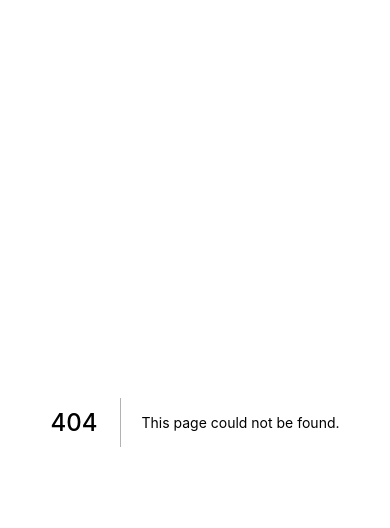
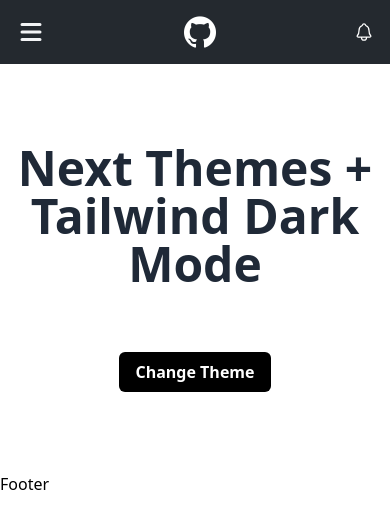
Before and after one commit to UmbrellaCrow612/GitHub_2.0, a Next.js app: page /darkMode in a window 390 px wide. Before the commit this address had no page. Shown: the top 528 px of the page. Built offline with nearby package versions, Linux system fonts and the light colour scheme.

Commit message:
feat: mobile header done

```diff
--- a/package.json
+++ b/package.json
@@ -23,7 +23,8 @@
     "next": "12.2.4",
     "next-themes": "^0.2.0",
     "react": "18.2.0",
-    "react-dom": "18.2.0"
+    "react-dom": "18.2.0",
+    "react-icons": "^4.4.0"
   },
   "devDependencies": {
     "@commitlint/cli": "17.0.3",
--- /dev/null
+++ b/src/components/Footer/index.tsx
@@ -0,0 +1,9 @@
+
+
+interface FooterProps {
+
+}
+
+export const Footer: React.FC<FooterProps> = () => {
+        return <footer>Footer</footer>
+}
--- /dev/null
+++ b/src/components/Header/Logo.tsx
@@ -0,0 +1,41 @@
+/* eslint-disable @next/next/no-img-element */
+import { useTheme } from 'next-themes'
+import { useEffect, useState } from 'react'
+
+import { FaSpinner } from 'react-icons/fa'
+
+interface LogoProps {}
+
+export const Logo: React.FC<LogoProps> = () => {
+  const { resolvedTheme } = useTheme()
+  const [loading, setLoading] = useState(true)
+
+  useEffect(() => {
+    setLoading(false)
+  }, [])
+  let src
+
+  switch (resolvedTheme) {
+    case 'light':
+      src = '/images/logo.png'
+      break
+    case 'dark':
+      src = '/dark.png'
+      break
+    default:
+      src = '/images/logo.png'
+      break
+  }
+
+  return (
+    <>
+      {loading ? (
+        <>
+          <FaSpinner className="text-white animate-spin text-3xl" />
+        </>
+      ) : (
+        <img src={src} alt="GitHub" loading="lazy" className="h-8 w-8" />
+      )}
+    </>
+  )
+}
--- /dev/null
+++ b/src/components/Header/MenuHandler.tsx
@@ -0,0 +1,11 @@
+import { HiMenu } from 'react-icons/hi'
+
+interface MenuHandlerProps {}
+
+export const MenuHandler: React.FC<MenuHandlerProps> = () => {
+  return (
+    <button role="button">
+      <HiMenu className="text-gray-100 text-3xl" />
+    </button>
+  )
+}
--- /dev/null
+++ b/src/components/Header/Notifications.tsx
@@ -0,0 +1,11 @@
+import { IoNotificationsOutline } from 'react-icons/io5'
+
+interface NotificationsProps {}
+
+export const Notifications: React.FC<NotificationsProps> = () => {
+  return (
+    <button role="button">
+      <IoNotificationsOutline className="text-white text-xl" />
+    </button>
+  )
+}
--- /dev/null
+++ b/src/components/Header/index.tsx
@@ -0,0 +1,17 @@
+import { Logo } from './Logo'
+import { MenuHandler } from './MenuHandler'
+import { Notifications } from './Notifications'
+
+interface HeaderProps {}
+
+export const Header: React.FC<HeaderProps> = () => {
+  return (
+    <header className="w-full bg-[#24292F] h-16">
+      <nav className="w-full h-full max-w-screen-2xl mx-auto px-4 flex items-center justify-between">
+        <MenuHandler />
+        <Logo />
+        <Notifications />
+      </nav>
+    </header>
+  )
+}
--- /dev/null
+++ b/src/layouts/GlobalLayout.tsx
@@ -0,0 +1,16 @@
+import { Footer } from '../components/Footer'
+import { Header } from '../components/Header'
+
+interface GlobalLayoutProps {
+  children: React.ReactNode
+}
+
+export const GlobalLayout: React.FC<GlobalLayoutProps> = ({ children }) => {
+  return (
+    <>
+      <Header />
+      <main>{children}</main>
+      <Footer />
+    </>
+  )
+}
--- a/src/pages/_app.tsx
+++ b/src/pages/_app.tsx
@@ -2,11 +2,14 @@ import '../styles/globals.css'
 import type { AppProps } from 'next/app'
 
 import { ThemeProvider } from 'next-themes'
+import { GlobalLayout } from '../layouts/GlobalLayout'
 
 function MyApp({ Component, pageProps }: AppProps) {
   return (
-    <ThemeProvider defaultTheme="system" attribute="class" enableSystem>
-      <Component {...pageProps} />
+    <ThemeProvider defaultTheme="system" attribute="class">
+      <GlobalLayout>
+        <Component {...pageProps} />
+      </GlobalLayout>
     </ThemeProvider>
   )
 }
--- /dev/null
+++ b/src/pages/_document.tsx
@@ -0,0 +1,13 @@
+import { Html, Head, Main, NextScript } from 'next/document'
+
+export default function Document() {
+  return (
+    <Html>
+      <Head />
+      <body className="bg-[#ffffff] dark:bg-[#0D1116]">
+        <Main />
+        <NextScript />
+      </body>
+    </Html>
+  )
+}
--- /dev/null
+++ b/src/pages/darkMode.tsx
@@ -0,0 +1,25 @@
+import type { NextPage } from 'next'
+
+import { useTheme } from 'next-themes'
+const DarkMode: NextPage = () => {
+  const { theme, setTheme } = useTheme()
+  return (
+    <div className="bg-white dark:bg-black">
+      <div className="py-20 flex flex-col items-center justify-center">
+        <h1 className="text-5xl text-center text-gray-800 dark:text-gray-100 font-bold">
+          Next Themes + Tailwind Dark Mode
+        </h1>
+
+        <button
+          className="mt-16 px-4 py-2 text-white dark:text-black bg-black dark:bg-white font-semibold rounded-md"
+          onClick={() => {
+            setTheme(theme === 'light' ? 'dark' : 'light')
+          }}
+        >
+          Change Theme
+        </button>
+      </div>
+    </div>
+  )
+}
+export default DarkMode
--- a/src/pages/index.tsx
+++ b/src/pages/index.tsx
@@ -11,7 +11,7 @@ const Home: NextPage = () => {
         <link rel="icon" href="/favicon.ico" />
       </Head>
 
-
+      3
     </div>
   )
 }
--- a/tailwind.config.js
+++ b/tailwind.config.js
@@ -1,6 +1,6 @@
 /** @type {import('tailwindcss').Config} */
 module.exports = {
-  darkMode:"media",
+  darkMode:"class",
   content: [
     './src/**/*.{js,ts,jsx,tsx}',
   ],
```
Also changed, not shown: public/images/logo.png (added), 1 other file (tests, documents, lock files or other folders).
